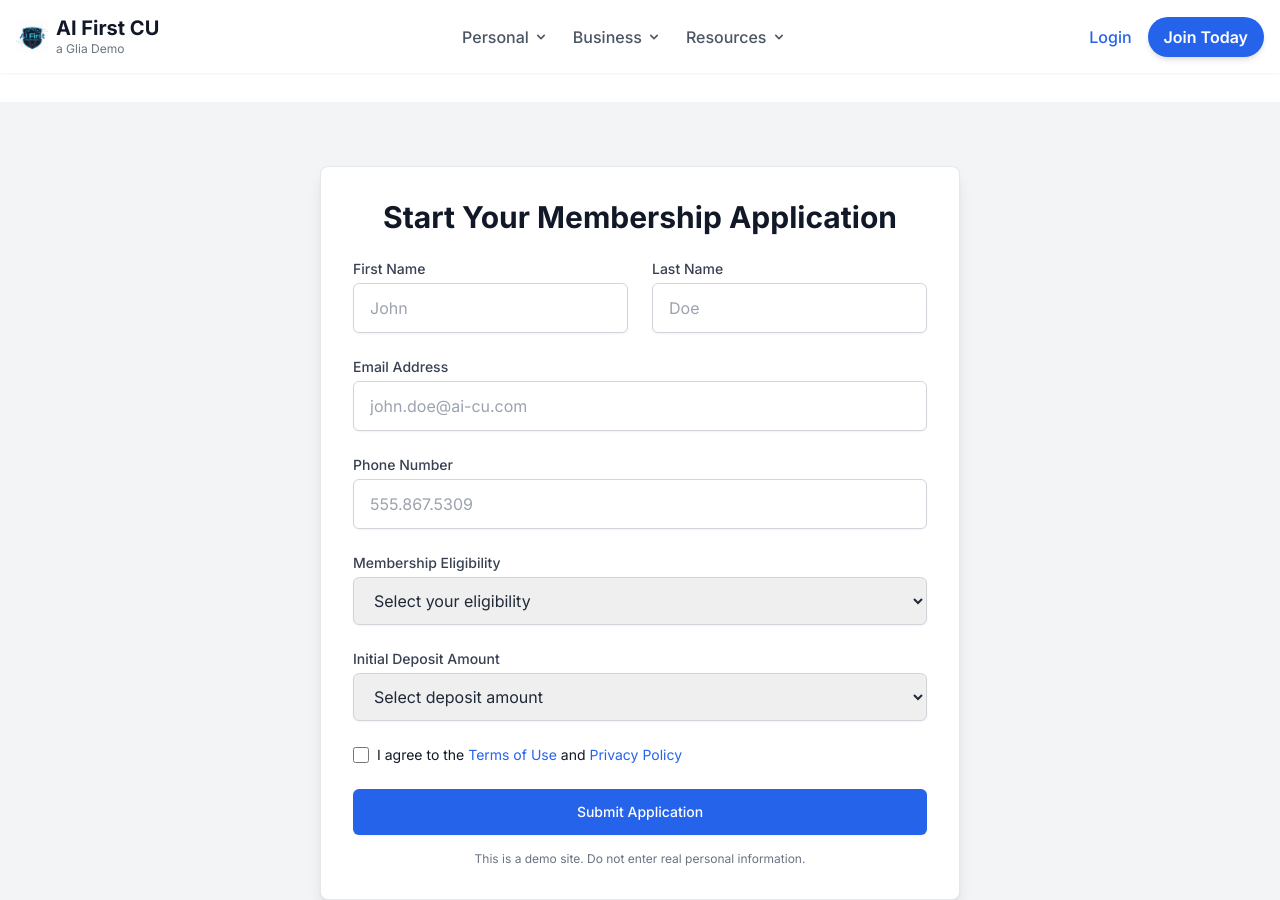
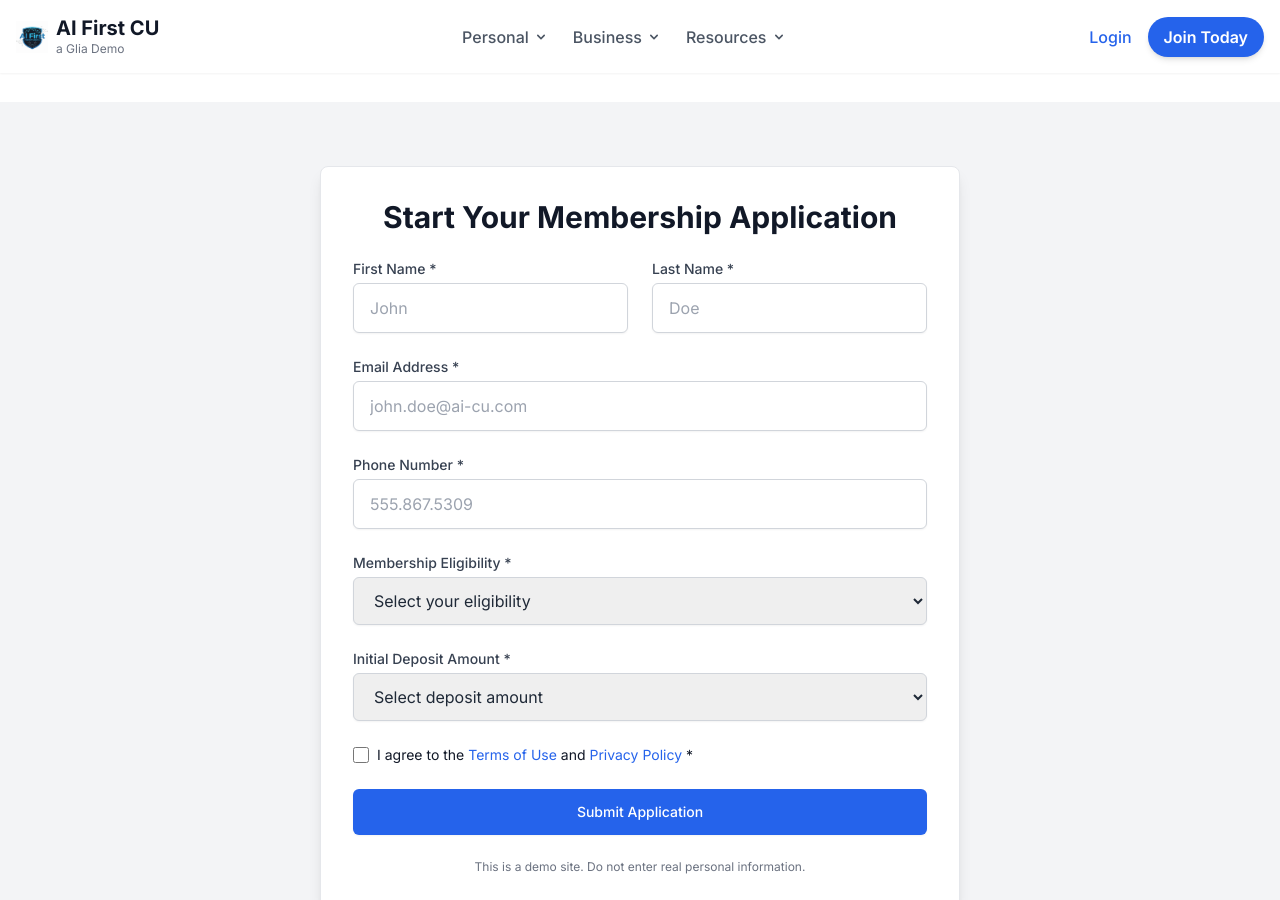
Before and after one commit to parkerjo-glia/parkerjo-glia.github.io, a Jekyll site: the page built from join.html, in a window 1280 px wide and 900 px high, scrolled down 2507 px. Built offline with Jekyll 4.4.1, drawn with Linux system fonts in a browser that asks for light colours; nearby versions of some CDN libraries; a script that is not in the unit is left out.

Commit message:
more adjustments to ensure site shows it's demo

```diff
--- a/business/business-rates.html
+++ b/business/business-rates.html
@@ -342,6 +342,9 @@ layout: default
         <h2 class="text-3xl font-bold text-gray-900 mb-4">Rate Disclaimers</h2>
         <div class="text-left bg-white p-6 rounded-lg shadow-md">
             <p class="text-sm text-gray-600 mb-3">
+                This is a demonstration site. All rates, fees, and financial information shown are fictional examples for demo purposes only.
+            </p>
+            <p class="text-sm text-gray-600 mb-3">
                 *APR = Annual Percentage Rate. APY = Annual Percentage Yield. All rates are subject to change without notice and based on creditworthiness and other qualifying factors.
             </p>
             <p class="text-sm text-gray-600 mb-3">
--- a/join.html
+++ b/join.html
@@ -158,31 +158,31 @@ layout: default
     <div class="container mx-auto px-4 max-w-2xl">
         <div class="bg-white p-8 rounded-lg shadow-lg border border-gray-200">
             <h2 class="text-3xl font-bold text-center text-gray-900 mb-6">Start Your Membership Application</h2>
-            <div id="membership-form" class="space-y-6">
+            <form id="membership-form" class="space-y-6">
                 <div class="grid grid-cols-1 md:grid-cols-2 gap-6">
                     <div>
-                        <label for="first-name" class="block text-sm font-medium text-gray-700">First Name</label>
+                        <label for="first-name" class="block text-sm font-medium text-gray-700">First Name *</label>
                         <input type="text" id="first-name" name="first-name" required placeholder="John"
                             class="mt-1 block w-full px-4 py-3 border border-gray-300 rounded-md shadow-sm focus:ring-blue-500 focus:border-blue-500">
                     </div>
                     <div>
-                        <label for="last-name" class="block text-sm font-medium text-gray-700">Last Name</label>
+                        <label for="last-name" class="block text-sm font-medium text-gray-700">Last Name *</label>
                         <input type="text" id="last-name" name="last-name" required placeholder="Doe"
                             class="mt-1 block w-full px-4 py-3 border border-gray-300 rounded-md shadow-sm focus:ring-blue-500 focus:border-blue-500">
                     </div>
                 </div>
                 <div>
-                    <label for="email" class="block text-sm font-medium text-gray-700">Email Address</label>
+                    <label for="email" class="block text-sm font-medium text-gray-700">Email Address *</label>
                     <input type="email" id="email" name="email" required placeholder="john.doe@ai-cu.com"
                         class="mt-1 block w-full px-4 py-3 border border-gray-300 rounded-md shadow-sm focus:ring-blue-500 focus:border-blue-500">
                 </div>
                 <div>
-                    <label for="phone" class="block text-sm font-medium text-gray-700">Phone Number</label>
+                    <label for="phone" class="block text-sm font-medium text-gray-700">Phone Number *</label>
                     <input type="tel" id="phone" name="phone" required placeholder="555.867.5309"
                         class="mt-1 block w-full px-4 py-3 border border-gray-300 rounded-md shadow-sm focus:ring-blue-500 focus:border-blue-500">
                 </div>
                 <div>
-                    <label for="eligibility" class="block text-sm font-medium text-gray-700">Membership Eligibility</label>
+                    <label for="eligibility" class="block text-sm font-medium text-gray-700">Membership Eligibility *</label>
                     <select id="eligibility" name="eligibility" required
                         class="mt-1 block w-full px-4 py-3 border border-gray-300 rounded-md shadow-sm focus:ring-blue-500 focus:border-blue-500">
                         <option value="">Select your eligibility</option>
@@ -194,7 +194,7 @@ layout: default
                     </select>
                 </div>
                 <div>
-                    <label for="initial-deposit" class="block text-sm font-medium text-gray-700">Initial Deposit Amount</label>
+                    <label for="initial-deposit" class="block text-sm font-medium text-gray-700">Initial Deposit Amount *</label>
                     <select id="initial-deposit" name="initial-deposit" required
                         class="mt-1 block w-full px-4 py-3 border border-gray-300 rounded-md shadow-sm focus:ring-blue-500 focus:border-blue-500">
                         <option value="">Select deposit amount</option>
@@ -209,18 +209,23 @@ layout: default
                 <div class="flex items-center">
                     <input id="terms" name="terms" type="checkbox" required class="h-4 w-4 text-blue-600 border-gray-300 rounded focus:ring-blue-500">
                     <label for="terms" class="ml-2 block text-sm text-gray-900">
-                        I agree to the <a href="#" class="text-blue-600 hover:text-blue-700">Terms of Use</a> and <a href="#" class="text-blue-600 hover:text-blue-700">Privacy Policy</a>
+                        I agree to the <a href="/terms-of-use.html" class="text-blue-600 hover:text-blue-700">Terms of Use</a> and <a href="/privacy-policy.html" class="text-blue-600 hover:text-blue-700">Privacy Policy</a> *
                     </label>
                 </div>
                 <button type="submit"
-                    disabled style="cursor: pointer;"
                     class="w-full flex justify-center py-3 px-4 border border-transparent rounded-md shadow-sm text-sm font-medium text-white bg-blue-600 hover:bg-blue-700 focus:outline-none focus:ring-2 focus:ring-offset-2 focus:ring-blue-500 transition duration-300">
                     Submit Application
                 </button>
+                <p class="text-center text-xs text-gray-500">
+                    This is a demo site. Do not enter real personal information.
+                </p>
+            </form>
+            <div id="membership-success" class="mt-6 text-center hidden">
+                <div class="bg-green-50 border border-green-200 rounded-lg p-4">
+                    <p class="text-green-800 font-medium">Application submitted successfully!</p>
+                    <p class="text-green-600 text-sm mt-1">This is a demo - no data was actually submitted.</p>
+                </div>
             </div>
-            <p class="mt-4 text-center text-xs text-gray-500">
-                This is a demo site. Do not enter real personal information.
-            </p>
         </div>
     </div>
 </section>
@@ -232,8 +237,42 @@ layout: default
             Our member services team is here to help you understand the benefits and process of joining AI First Credit Union.
         </p>
         <div class="mt-8 flex justify-center space-x-4">
-            <button class="bg-white text-blue-600 font-semibold py-3 px-8 rounded-full hover:bg-gray-100 transition duration-300 shadow-lg">Contact Us</button>
+            <a href="/contact.html" class="bg-white text-blue-600 font-semibold py-3 px-8 rounded-full hover:bg-gray-100 transition duration-300 shadow-lg">Contact Us</a>
             <a href="#" class="text-white font-medium py-3 px-8 rounded-full hover:underline transition duration-300">Schedule Consultation</a>
         </div>
     </div>
 </section>
+
+<script>
+document.getElementById('membership-form').addEventListener('submit', function(e) {
+    e.preventDefault();
+
+    // Validate required fields
+    const firstName = document.getElementById('first-name').value.trim();
+    const lastName = document.getElementById('last-name').value.trim();
+    const email = document.getElementById('email').value.trim();
+    const phone = document.getElementById('phone').value.trim();
+    const eligibility = document.getElementById('eligibility').value;
+    const initialDeposit = document.getElementById('initial-deposit').value;
+    const terms = document.getElementById('terms').checked;
+
+    if (!firstName || !lastName || !email || !phone || !eligibility || !initialDeposit) {
+        alert('Please fill in all required fields.');
+        return;
+    }
+
+    if (!/^[^\s@]+@[^\s@]+\.[^\s@]+$/.test(email)) {
+        alert('Please enter a valid email address.');
+        return;
+    }
+
+    if (!terms) {
+        alert('Please agree to the Terms of Use and Privacy Policy.');
+        return;
+    }
+
+    // Show success message (demo only)
+    document.getElementById('membership-success').classList.remove('hidden');
+    this.reset();
+});
+</script>
--- a/olb/dashboard.html
+++ b/olb/dashboard.html
@@ -6,6 +6,9 @@ nav_active: dashboard
 
 <section class="bg-gradient-to-br from-blue-50 to-white py-8">
     <div class="container mx-auto px-4">
+        <div class="bg-blue-50 border border-blue-200 rounded-lg p-3 mb-4">
+            <p class="text-sm text-blue-800 text-center">Demo Mode: Sample account data shown for demonstration purposes only.</p>
+        </div>
         <div class="flex justify-between items-center">
             <div>
                 <h1 class="text-3xl font-bold text-gray-900">Welcome back, <span id="dashboard-username">User</span>!</h1>
--- a/personal/personal-rates.html
+++ b/personal/personal-rates.html
@@ -282,6 +282,9 @@ layout: default
         <h2 class="text-3xl font-bold text-gray-900 mb-4">Rate Disclaimers</h2>
         <div class="text-left bg-gray-50 p-6 rounded-lg">
             <p class="text-sm text-gray-600 mb-3">
+                This is a demonstration site. All rates, fees, and financial information shown are fictional examples for demo purposes only.
+            </p>
+            <p class="text-sm text-gray-600 mb-3">
                 *APR = Annual Percentage Rate. APY = Annual Percentage Yield. All rates are subject to change without notice and based on creditworthiness and other qualifying factors.
             </p>
             <p class="text-sm text-gray-600 mb-3">
```
Also changed, not shown: other parts of business/business-rates.html (+1 -1 lines), other parts of personal/personal-rates.html (+1 -1 lines), contact.html (+33 -0 lines).
